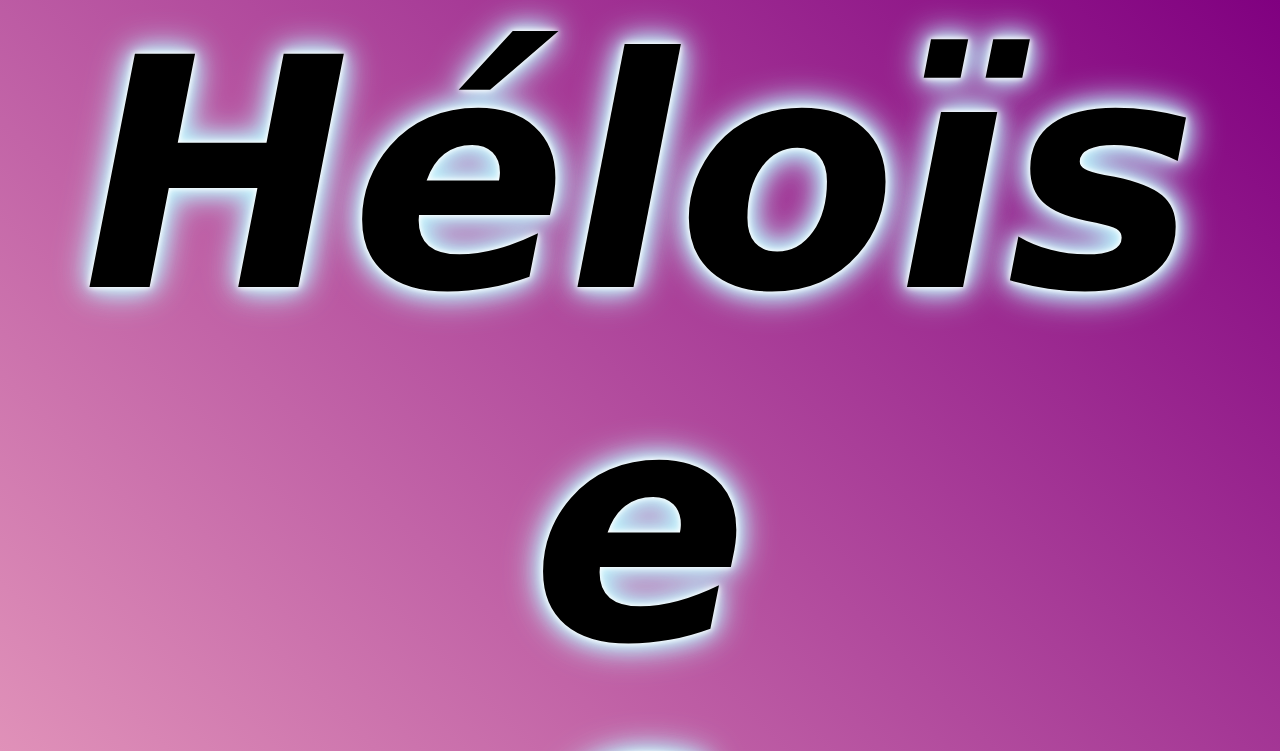
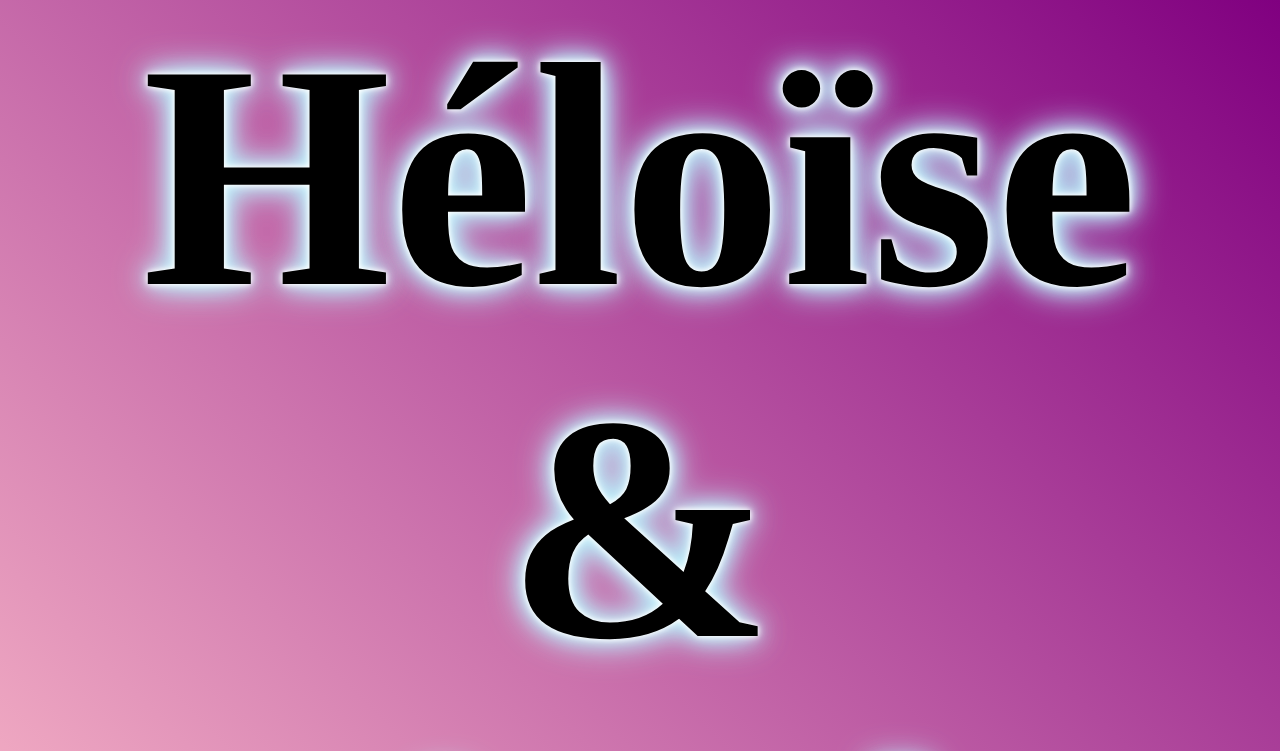
Before and after one commit to St4l3r/Mon-site, a plain HTML site: page index.html in a window 1280 px wide. Shown: the top 751 px of the page. Drawn offline with Linux system fonts and the light colour scheme.

Commit message:
Add files via upload

```diff
--- a/index.html
+++ b/index.html
@@ -36,9 +36,6 @@
         0 0 20px #BBF1FC,
         0 0 30px #BBF1FC,
         0 0 40px #BBF1FC;
-      font-family: 'BrushLetteringOneBoldItalic', cursive; /* Ajout d'une alternative */
-      font-weight: bold;
-      font-style: italic;
       font-size: 25vw;
       margin: 0;
       line-height: 1.1;
@@ -49,10 +46,12 @@
 </head>
 
 <body>
-  <h1>
-    Héloïse <br>
-    & <br>
-    Axel
-  </h1>
+  <div class="police" style="font-family: 'Brush Script MT';">
+    <h1>
+      Héloïse <br>
+      & <br>
+      Axel
+    </h1>
+  </div>
 </body>
 </html>
```
